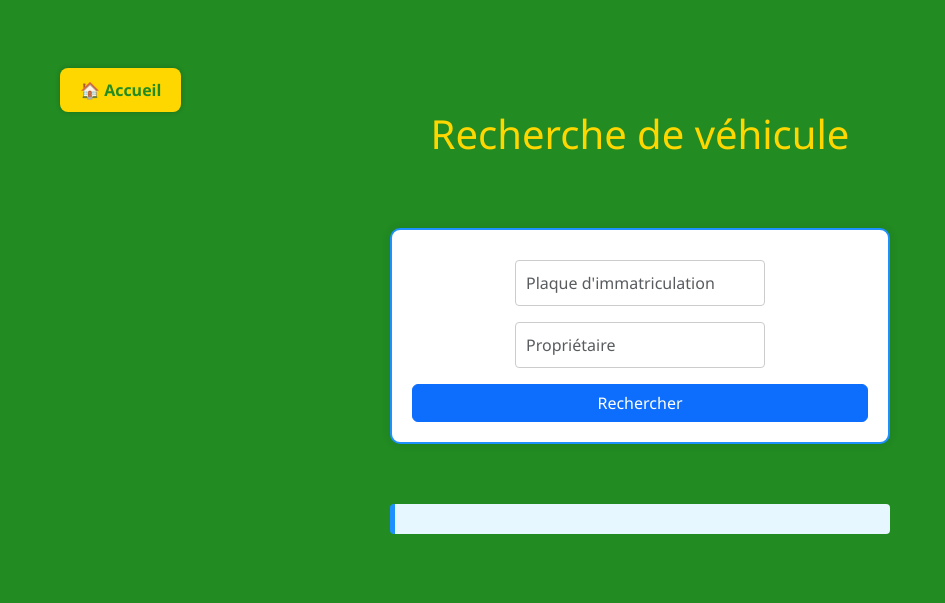
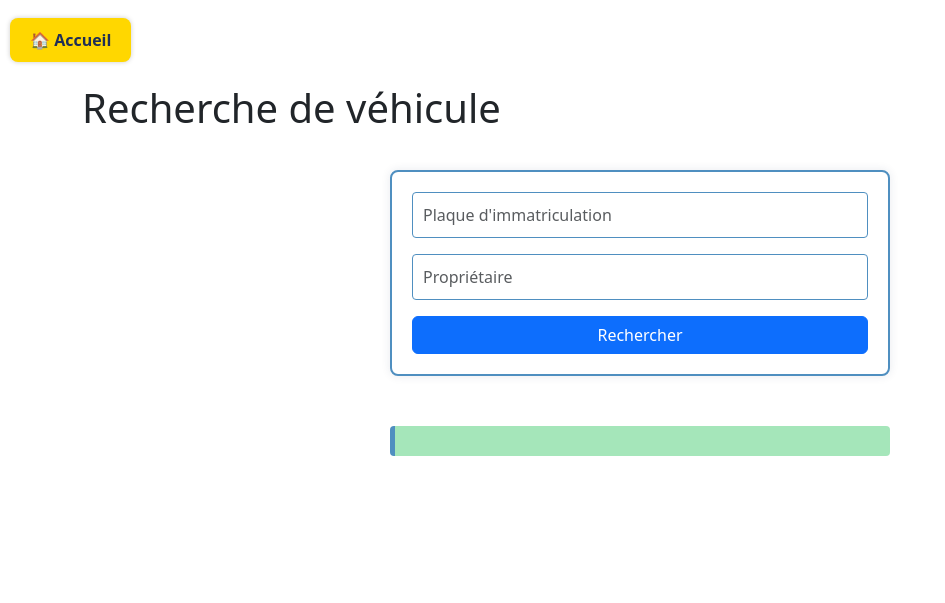
Before and after one commit to lebayimoly-blip/applilemono, a Flask app: page /search in a window 1280 px wide. Shown: the top 603 px of the page, without its empty margins (0-945 px from the left). Run offline with Flask 3, Linux system fonts and the light colour scheme; a user stored in the database is signed in.

Commit message:
Mise à jour du style global + intégration de base.html

```diff
--- a/static/style.css
+++ b/static/style.css
@@ -1,56 +1,76 @@
+:root {
+  --primary-dark: #1F2F56;     /* Bleu nuit */
+  --primary-light: #4F8FC0;    /* Bleu clair */
+  --background-light: #F5F7FA; /* Gris doux */
+  --accent-green: #A5E6BA;     /* Vert menthe */
+  --text-light: #FFFFFF;       /* Blanc pur */
+  --highlight-yellow: #FFD700; /* Jaune vif */
+}
+
+/* Corps de page */
 body {
   font-family: 'Segoe UI', sans-serif;
-  background-color: #f4f4f4;
+  background-color: var(--background-light);
   margin: 0;
   padding: 0;
+  color: var(--primary-dark);
 }
 
+/* En-tête */
 header {
-  background-color: #228B22;
-  color: white;
+  background-color: var(--primary-dark);
+  color: var(--text-light);
   padding: 20px;
   text-align: center;
 }
 
+/* Titres */
 h1 {
   margin: 0;
   font-size: 2em;
+  color: var(--primary-dark);
 }
 
+/* Formulaires */
 form {
-  background-color: white;
+  background-color: var(--text-light);
   padding: 20px;
   margin: 30px auto;
   max-width: 500px;
   border-radius: 8px;
-  box-shadow: 0 0 10px rgba(0,0,0,0.1);
+  box-shadow: 0 0 10px rgba(31, 47, 86, 0.1);
+  border: 2px solid var(--primary-light);
 }
 
+/* Champs */
 input[type="text"],
 input[type="password"] {
   width: 100%;
   padding: 10px;
   margin-bottom: 15px;
-  border: 1px solid #ccc;
+  border: 1px solid var(--primary-light);
   border-radius: 4px;
 }
 
+/* Boutons */
 button {
-  background-color: #FFD700;
-  color: #228B22;
+  background-color: var(--primary-light);
+  color: var(--text-light);
   border: none;
   padding: 10px 20px;
   font-weight: bold;
   border-radius: 4px;
   cursor: pointer;
+  transition: background-color 0.3s ease;
 }
 
 button:hover {
-  background-color: #f0c800;
+  background-color: var(--primary-dark);
 }
 
+/* Liens */
 a {
-  color: #1E90FF;
+  color: var(--primary-light);
   text-decoration: none;
 }
 
@@ -58,23 +78,26 @@ a:hover {
   text-decoration: underline;
 }
 
+/* Résultats */
 .results {
-  background-color: #e6f7ff;
-  border-left: 5px solid #1E90FF;
+  background-color: var(--accent-green);
+  border-left: 5px solid var(--primary-light);
   padding: 15px;
   margin: 20px auto;
   max-width: 500px;
   border-radius: 4px;
+  color: var(--primary-dark);
 }
 
+/* Bouton de déconnexion */
 .logout-button {
   margin-top: 40px;
   text-align: center;
 }
 
 .logout-link {
-  background-color: #FFD700;
-  color: #228B22;
+  background-color: var(--highlight-yellow);
+  color: var(--primary-dark);
   padding: 15px 30px;
   border-radius: 10px;
   text-decoration: none;
@@ -102,6 +125,7 @@ a:hover {
   left: 10px;
 }
 
+/* Navbar */
 .navbar {
   position: fixed;
   top: 10px;
@@ -110,8 +134,8 @@ a:hover {
 }
 
 .home-link {
-  background-color: #FFD700;
-  color: #228B22;
+  background-color: var(--highlight-yellow);
+  color: var(--primary-dark);
   padding: 10px 20px;
   border-radius: 8px;
   text-decoration: none;
--- /dev/null
+++ b/templates/base.html
@@ -0,0 +1,16 @@
+<!DOCTYPE html>
+<html lang="fr">
+<head>
+  <meta charset="UTF-8">
+  <meta name="viewport" content="width=device-width, initial-scale=1">
+  <title>{% block title %}Mon App{% endblock %}</title>
+  <link rel="stylesheet" href="{{ url_for('static', filename='style.css') }}">
+  <link href="https://cdn.jsdelivr.net/npm/bootstrap@5.3.0/dist/css/bootstrap.min.css" rel="stylesheet">
+</head>
+<body>
+  {% include 'navbar.html' %}
+  <div class="container mt-4">
+    {% block content %}{% endblock %}
+  </div>
+</body>
+</html>
--- a/templates/search.html
+++ b/templates/search.html
@@ -1,87 +1,8 @@
-<!DOCTYPE html>
-<html>
-<head>
-  <meta charset="UTF-8">
-  <meta name="viewport" content="width=device-width, initial-scale=1">
-  <title>Recherche Véhicule</title>
-  <link rel="stylesheet" href="{{ url_for('static', filename='style.css') }}">
-  <link href="https://cdn.jsdelivr.net/npm/bootstrap@5.3.0/dist/css/bootstrap.min.css" rel="stylesheet">
-  <style>
-    body {
-      background-color: #228B22;
-      font-family: 'Segoe UI', sans-serif;
-      color: #FFD700;
-      text-align: center;
-      padding: 50px;
-    }
+{% extends 'base.html' %}
 
-    h1 {
-      margin-bottom: 40px;
-      color: #FFD700;
-    }
+{% block title %}Recherche Véhicule{% endblock %}
 
-    form {
-      background-color: white;
-      padding: 20px;
-      border-radius: 10px;
-      border: 2px solid #1E90FF;
-      color: #228B22;
-      margin-bottom: 30px;
-    }
-
-    input {
-      margin: 10px auto;
-      padding: 10px;
-      width: 100%;
-      max-width: 250px;
-      border-radius: 5px;
-      border: 1px solid #1E90FF;
-    }
-
-    button {
-      background-color: #1E90FF;
-      color: white;
-      padding: 10px 20px;
-      border: none;
-      border-radius: 5px;
-      font-weight: bold;
-      cursor: pointer;
-    }
-
-    button:hover {
-      background-color: #187bcd;
-    }
-
-    .results {
-      margin-top: 30px;
-    }
-
-    .results ul {
-      list-style: none;
-      padding: 0;
-    }
-
-    .results li {
-      background-color: white;
-      color: #228B22;
-      border: 2px solid #1E90FF;
-      border-radius: 10px;
-      padding: 15px;
-      margin: 10px auto;
-      width: 100%;
-      max-width: 300px;
-      box-shadow: 0 0 10px rgba(0,0,0,0.2);
-    }
-
-    .no-result {
-      color: red;
-      font-weight: bold;
-      margin-top: 20px;
-    }
-  </style>
-</head>
-<body>
-  {% include 'navbar.html' %}
+{% block content %}
   <h1>Recherche de véhicule</h1>
 
   <div class="container">
@@ -138,5 +59,4 @@
       {% endif %}
     </div>
   </div>
-</body>
-</html>
+{% endblock %}
```
